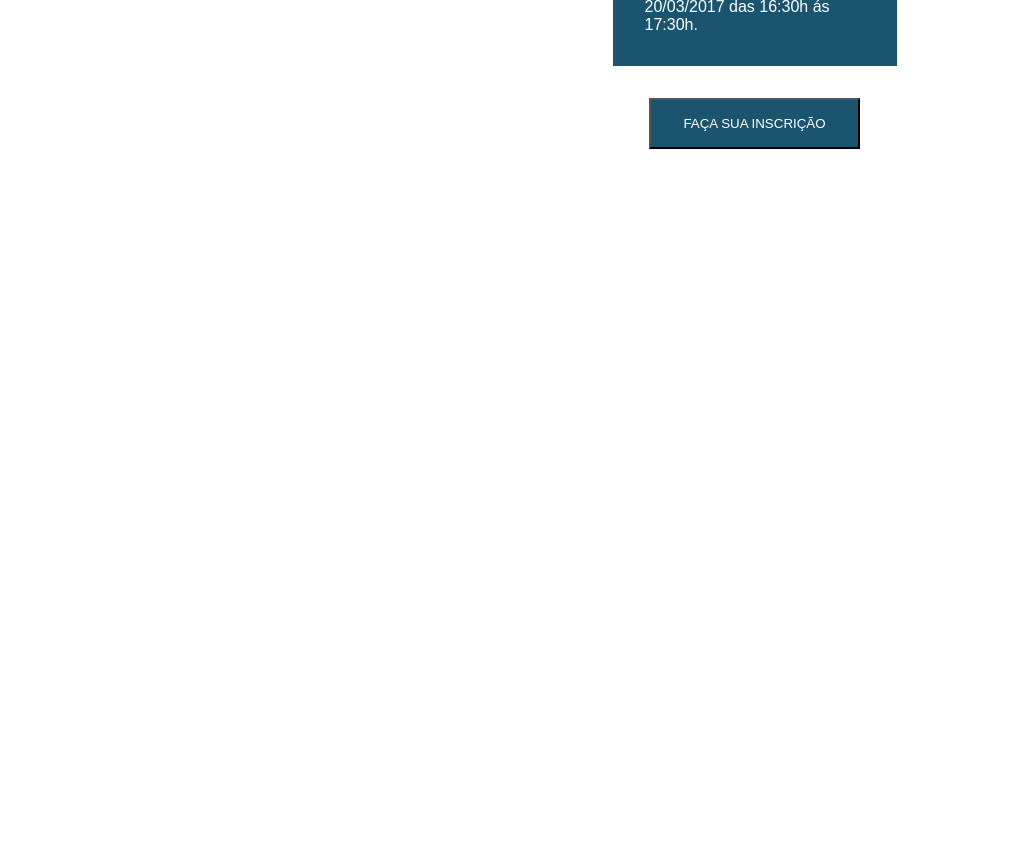
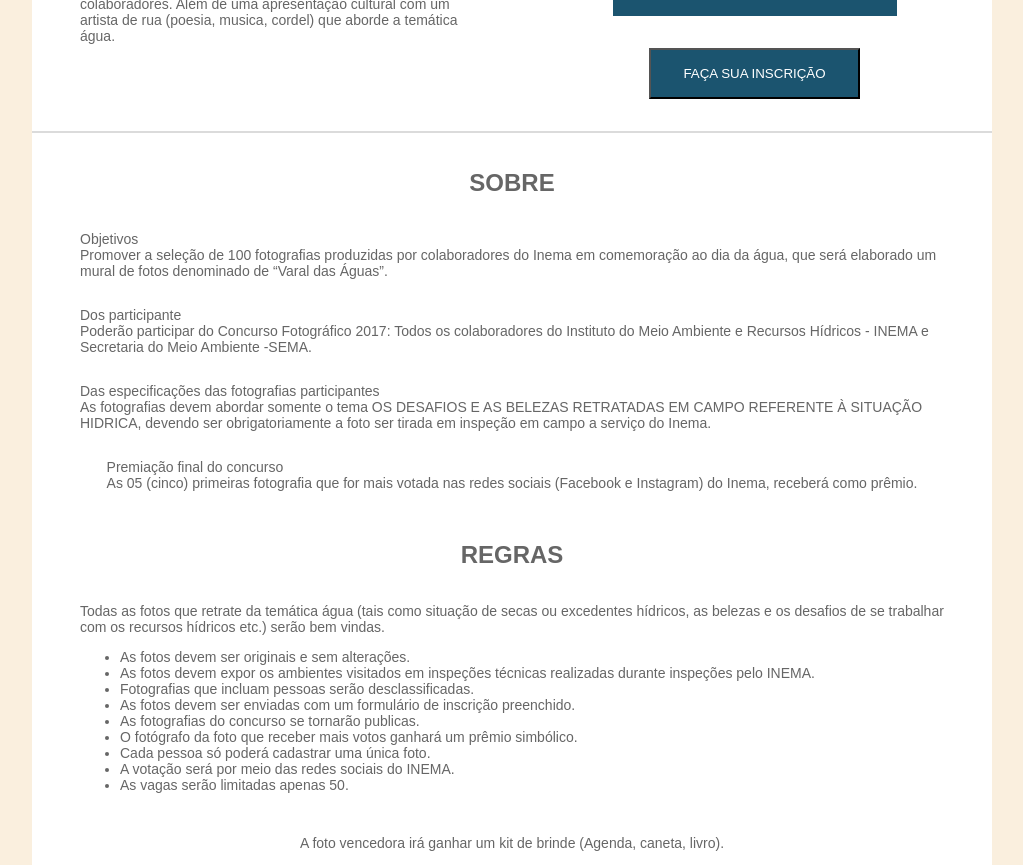
Before and after one commit to cassiodourado1/varal-das-aguas, a React app: page / in a window 1280 px wide. Shown: the part 820-1685 px from the top of the page, without its empty margins (128-1151 px from the left). Before the commit the page ends 969 px from the top, so only its background shows below. Built offline with nearby package versions, Linux system fonts and the light colour scheme.

Commit message:
Home - Adicionando sections de Sobre e Regras

```diff
--- a/src/components/Header/styles.css
+++ b/src/components/Header/styles.css
@@ -3,6 +3,10 @@
     background-color: #1b546f;
     height: 50px;
     color: white;
+    position: fixed;
+    top: 0;
+    left: 0;
+    right: 0;
   }
 
   .menuHeader {
@@ -14,6 +18,7 @@
 
   .itemMenu {
     padding: 1rem 0.5rem;
+    cursor: pointer;
   }
 
   .nav {
--- a/src/scenes/Home/components/EventInfo/components/Item/styles.css
+++ b/src/scenes/Home/components/EventInfo/components/Item/styles.css
@@ -1,5 +1,6 @@
 :root {
     --label: #2e8ebc;
+    --description: #fffefe;
 }
 
 .item {
@@ -22,5 +23,6 @@
 }
 
 .description {
+    color: var(--description);
     flex: 1;
 }
--- a/src/scenes/Home/index.js
+++ b/src/scenes/Home/index.js
@@ -15,11 +15,55 @@ class Home extends Component {
                 <FullBanner />
                 <div className={styles.container}>
                     <section className={styles.concurso}>
-                        o concurso
+                        <h2 className={styles.titleSection}>o concurso</h2>
+                        <p className={styles.textSection}>Concurso de fotografia para todos os técnicos do Inema para exposição de fotos que retratem a temática água (os desafios e as belezas encontradas em campo) pelos colaboradores. Além de uma apresentação cultural com um artista de rua (poesia, musica, cordel) que aborde a temática água. </p>
                     </section>
                     <section className={styles.boxInscricao}>
                         <EventInfo />
                         <button className={styles.button}>Faça sua inscrição</button>
+                    </section>
+                    <section className={styles.sobre}>
+                        <h2 className={styles.titleSection}>sobre</h2>
+                        <p className={styles.textSection}>
+                            Objetivos<br/>
+                            Promover a seleção de 100 fotografias produzidas por colaboradores do Inema em comemoração ao dia da água, que será elaborado um mural de fotos denominado de “Varal das Águas”.
+                        </p>
+                        <p className={styles.textSection}>
+                            Dos participante
+                            <br/>
+                            Poderão participar do Concurso Fotográfico 2017: Todos os colaboradores do Instituto do Meio Ambiente e Recursos Hídricos - INEMA e Secretaria do Meio Ambiente -SEMA.
+                        </p>
+                        <p className={styles.textSection}>
+                            Das especificações das fotografias participantes
+                            <br/>
+                            As fotografias devem abordar somente o tema OS DESAFIOS E AS BELEZAS RETRATADAS EM CAMPO REFERENTE À SITUAÇÃO HIDRICA, devendo ser obrigatoriamente a foto ser tirada em inspeção em campo a serviço do Inema.
+                        </p>
+                        <p className={styles.textSection}>
+                            Premiação final do concurso
+                            <br/>
+                            As 05 (cinco) primeiras fotografia que for mais votada nas redes sociais (Facebook e Instagram) do Inema, receberá como prêmio.
+                        </p>
+                    </section>
+                    <section className={styles.regras}>
+                        <h2 className={styles.titleSection}>regras</h2>
+                        <p className={styles.textSection}>
+                            Todas as fotos que retrate da temática água (tais como situação de secas ou excedentes hídricos, as belezas e os desafios de se trabalhar com os recursos hídricos etc.) serão bem vindas.<br/>
+                            <ul>
+                                <li>As fotos devem ser originais e sem alterações.</li>
+                                <li>As fotos devem expor os ambientes visitados em inspeções técnicas realizadas durante inspeções pelo INEMA.</li>
+                                <li>Fotografias que incluam pessoas serão desclassificadas.</li>
+                                <li>As fotos devem ser enviadas com um formulário de inscrição preenchido.</li>
+                                <li>As fotografias do concurso se tornarão publicas.</li>
+                                <li>O fotógrafo da foto que receber mais votos ganhará um prêmio simbólico.</li>
+                                <li>Cada pessoa só poderá cadastrar uma única foto.</li>
+                                <li> A votação será por meio das redes sociais do INEMA.</li>
+                                <li>As vagas serão limitadas apenas 50.</li>
+                            </ul>
+                        </p>
+                        <p className={styles.textSection}>
+                            A foto vencedora irá ganhar um kit de brinde (Agenda, caneta, livro).
+                        </p>
+
                     </section>
                 </div>
             </main>
--- a/src/scenes/Home/styles.css
+++ b/src/scenes/Home/styles.css
@@ -1,20 +1,16 @@
 :root {
     --azul: #1b546f;
     --branco: #FFF;
+    --bg-home: #faefde;
+    --font: #666;
 }
 
 .home {
     max-width: 100vw;
     overflow: hidden;
+    background: var(--bg-home);
+    color: var(--font);
 }
-
-/* .container {
-    overflow: hidden;
-    display: grid;
-    grid-template-columns: repeat(10, 1fr);
-
-    border: 1px red solid;
-} */
 
 .container {
     max-width: 960px;
@@ -22,29 +18,65 @@
     margin-top: -5rem;
     display: grid;
     grid-template-columns: repeat(10, 1fr);
-    grid-template-areas: concurso inscriciao;
+    grid-template-areas: concurso inscriciao
+    sobre;
     grid-column-gap: 10px;
     background: #FFF;
+}
+
+.sections{
+    align-items: center;
+    display: flex;
+    flex-direction: column;
+    align-items: center;
+    padding-left: 3rem;
+    padding-right: 3rem;
 }
 
 .concurso {
     grid-area: concurso;
     grid-column: 1 / 6;
+    grid-row: 1;
+    composes: sections;
 }
 
-.boxInscricao {
-    grid-area: inscricao;
-    grid-column: 6 / 11;
-    align-items: center;
-    display: flex;
-    flex-direction: column;
-    align-items: center;
+.titleSection {
+    width: 100%;
+    text-align: center;
+    text-transform: uppercase;
+    padding-top: 1rem;
 }
-
 
 .button {
     background: var(--azul);
     color:var(--branco);
     text-transform: uppercase;
     padding: 1rem 2rem;
+    margin-bottom: 2rem;
 }
+
+.boxInscricao {
+    grid-area: inscricao;
+    grid-column: 6 / 11;
+    grid-row: 1;
+    composes: sections;
+}
+
+.sobre {
+    grid-area: sobre;
+    grid-row: 2;
+    grid-column: 1 / 11;
+    composes: sections;
+    border-top: 2px solid #dbdbdb;
+}
+
+.regras {
+    grid-area: sobre;
+    grid-row: 3;
+    grid-column: 1 / 11;
+    composes: sections;
+}
+
+.textSection {
+    font-size: 14px;
+}
```
Also changed, not shown: public/index.html (+1 -22 lines).
